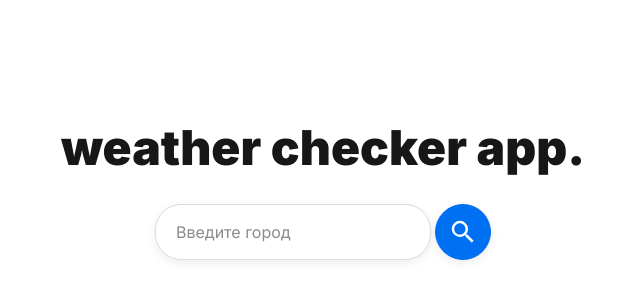
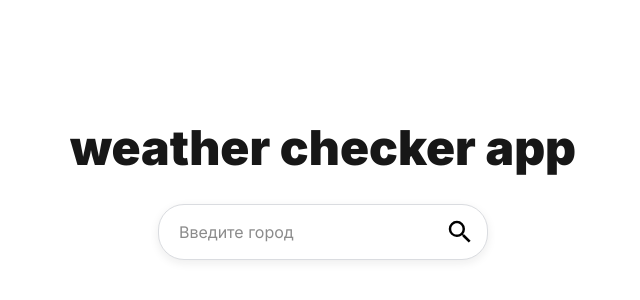
Before and after one commit to samenov01/weather-checker-app, a Next.js app: page / in a window 1280 px wide. Shown: the part 188-488 px from the top of the page, without its empty margins (317-957 px from the left). Built offline with nearby package versions, Linux system fonts and the light colour scheme.

Commit message:
adding information about city, county | redesign input and submit bar

```diff
--- a/app/globals.css
+++ b/app/globals.css
@@ -26,7 +26,7 @@ body {
 
 .svg-icons {
   position: relative;
-  fill: #ffffff;
+  fill: #000;
   line-height: 24px;
   width: 30px;
   height: 30px;
--- a/app/mainPage.css
+++ b/app/mainPage.css
@@ -1,4 +1,14 @@
 @import "tailwindcss";
+
+@keyframes loadingAnimation {
+    from {
+        transform: rotate(0deg);
+    }
+    to {
+        transform: rotate(360deg);
+    }
+}
+
 .div {
     display: block;
     unicode-bidi: isolate;
@@ -30,6 +40,21 @@
     margin-bottom: 20px;
 }
 
+.information {
+    display: flex;
+    justify-content: space-between;
+    width: 500px;
+    margin: 0 auto;
+}
+
+.input-form{
+    display: flex;
+    background: #fff;
+    border: 1px solid #dadce0;
+    box-shadow: 0px 3px 10px 0px rgba(31, 31, 31, 0.08);
+    border-radius: 26px;
+}
+
 .weather-form {
     display: flex;
     gap: 4px;
@@ -39,10 +64,6 @@
 .weather-form input {
     padding: 15px 20px;
     flex: 1;
-    background: #fff;
-    border: 1px solid #dadce0;
-    box-shadow: 0px 3px 10px 0px rgba(31, 31, 31, 0.08);
-    border-radius: 26px;
     margin: 0 auto;
     box-sizing: border-box;
 }
@@ -52,17 +73,13 @@
 }
 
 .weather-form button {
-    width: 56px;
-    height: 56px;
+    width: 54px;
+    height: 54px;
     flex: 1;
-    border: 1px solid #0070f3;
-    box-shadow: 0px 3px 10px 0px rgba(31, 31, 31, 0.08);
-    border-radius: 50%;
     margin: 0 auto;
     box-sizing: border-box;
     padding: 10px;
-    background: #0070f3;
-    color: white;
+    color: black;
     cursor: pointer;
 }
 
@@ -70,11 +87,6 @@
     display: flex;
     justify-content: center;
     align-items: center;
-}
-
-.information {
-    display: inline-block;
-    width: 50%;
 }
 
 .weather-data {
@@ -111,15 +123,28 @@
     height: 50px;
 }
 
-@keyframes loadingAnimation {
-    from {
-        transform: rotate(0deg);
-    }
-    to {
-        transform: rotate(360deg);
-    }
-}
-
 .loading-icon {
     animation: loadingAnimation 1s linear infinite;
 }
+
+.other-info {
+    display: inline-block;
+    margin-top: 10px;
+}
+
+.about {
+    text-align: right;
+}
+
+.about-text-main {
+    font-size: 1.2rem;
+    font-weight: bold;
+    color: #000;}
+
+.about-text-small {
+    color: #555;
+}
+
+.about-text-main, .about-text-small {
+    line-height: 26px;
+}
--- a/app/page.tsx
+++ b/app/page.tsx
@@ -36,9 +36,10 @@ export default function WeatherSearch() {
 
   return (
     <main className='main font-inter'>
-      <p style={{fontSize: '3rem',fontWeight: '900', paddingBottom: '20px'}}>weather checker app.</p>
+      <p style={{fontSize: '3rem',fontWeight: '900', paddingBottom: '20px'}}>weather checker app</p>
 
       <form onSubmit={fetchWeather} className='weather-form'>
+        <div className="input-form">
           <input
             type="text"
             value={city}
@@ -61,6 +62,7 @@ export default function WeatherSearch() {
           }
 
           </button>
+        </div>
       </form>
 
       {weatherData && (console.log(weatherData))}
@@ -89,6 +91,13 @@ export default function WeatherSearch() {
               <p className='info-p'>Состояние: {weatherData.weather[0].description}</p>
             </div>
           </div>
+          <div className='other-info'>
+              <span className='about'>
+                <div className='about-text-main'>{weatherData.name}</div>
+                <div className='about-text-small'>{weatherData.sys.country}</div>
+                <div className='about-text-small'>{new Date().toLocaleTimeString()}</div>
+              </span>
+          </div>
         </div>
       )}
     </main>
```
Lines whose indentation alone changed are shown as unchanged.
